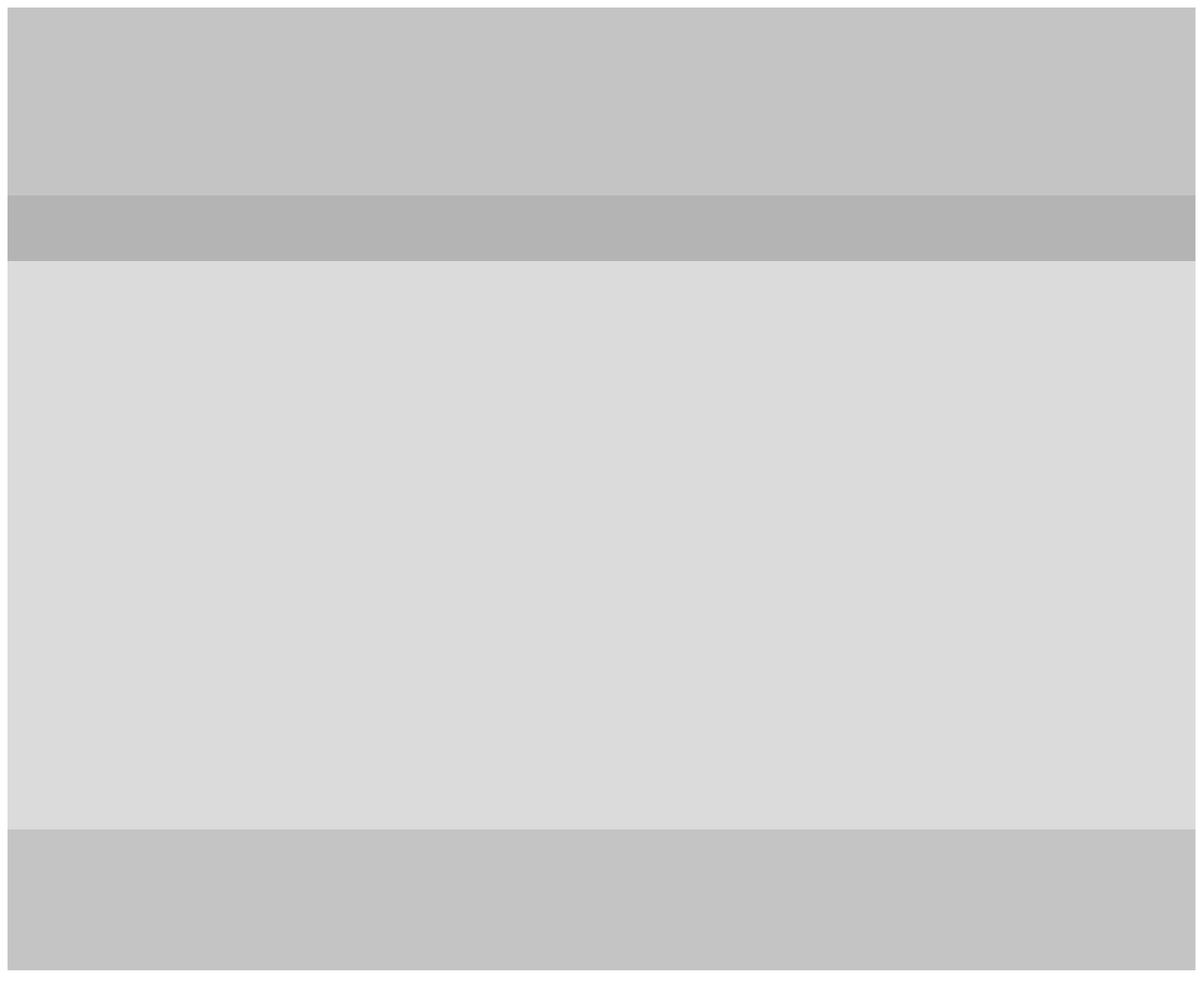
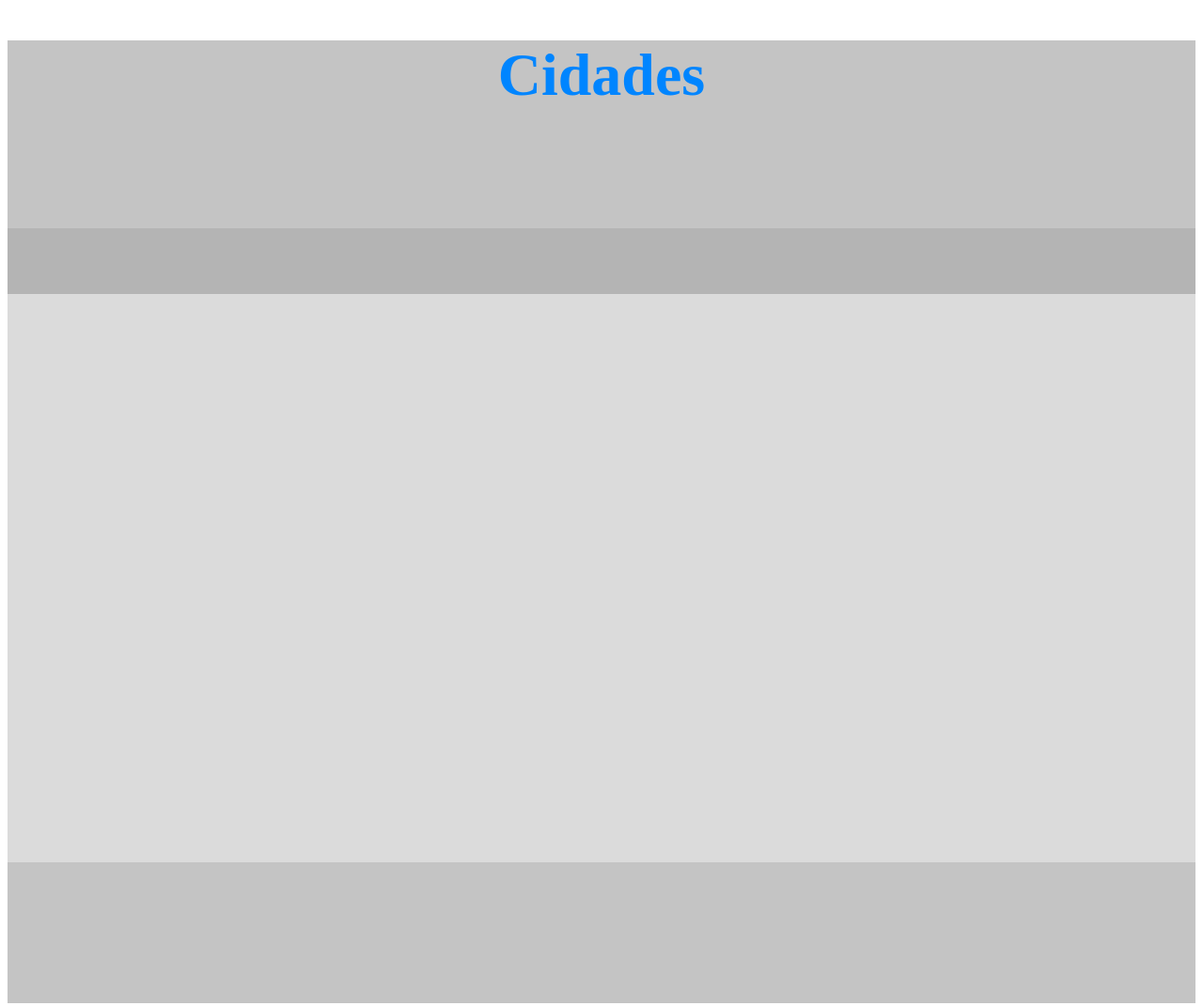
Before and after one commit to Leandro2312/cidades, a plain HTML site: page index.html in a window 1280 px wide. Shown: the whole page at 94% size. Before the commit the page ends 1041 px from the top, so only its background shows below. Drawn offline with Linux system fonts and the light colour scheme.

Commit message:
Mudança para comando semântico

```diff
--- a/index.html
+++ b/index.html
@@ -28,18 +28,23 @@
             height: 150px;
             background-color: #C4C4C4
         }
+        #titulo{
+            font-size: 64px;
+            color: #0085FF;
+            font-Weight:bold;
+            text-align:center;
+            font-family: Cambria, Cochin, Georgia, Times, 'Times New Roman', serif
+            <link rel="preconnect" href="https://fonts.googleapis.com">
+        }
     </style>
-
-
-
 </head>
-
-
 <body>
-    <div id="cabecalho"></div>
-    <div id="menu-de-navegacao"></div>
-    <div id="conteudo-principal"></div>
-    <div id="rodape"></div>
+    <header id="cabecalho">
+        <h1 id="titulo">Cidades</h1>
+    </header>
+    <nav id="menu-de-navegacao"></nav>
+    <main id="conteudo-principal"></main>
+    <footer id="rodape"></footer>
 </body>
 
 </html>
```
